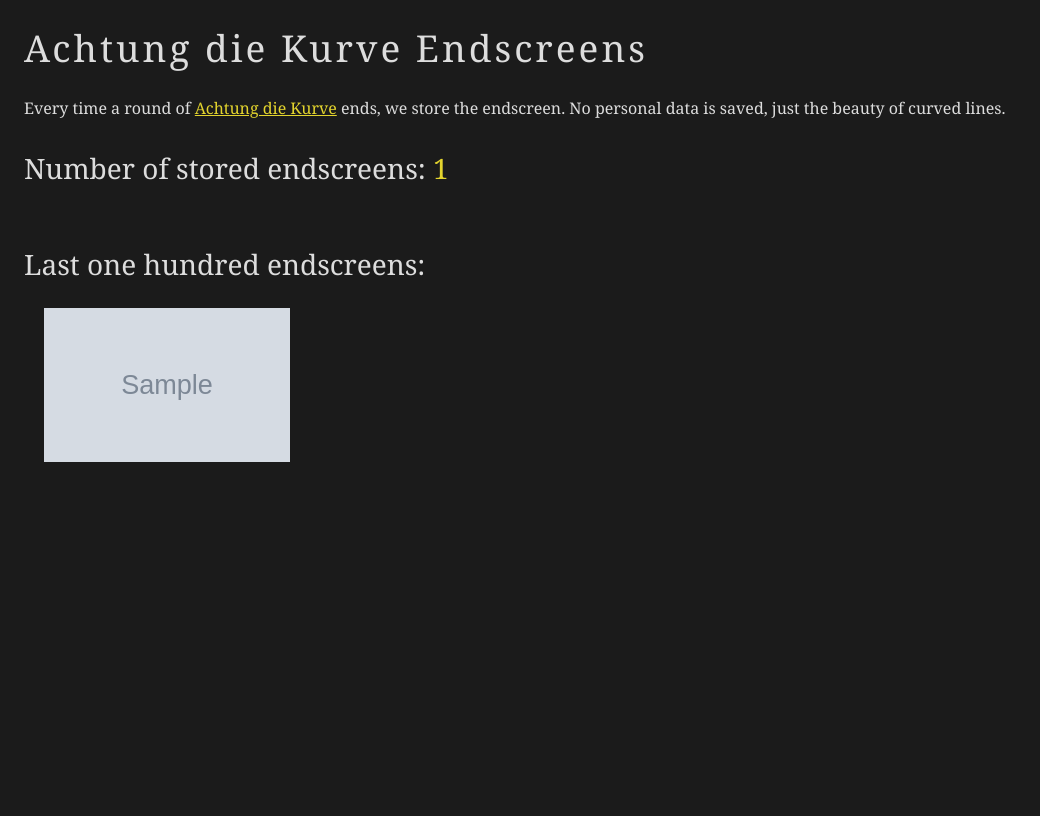
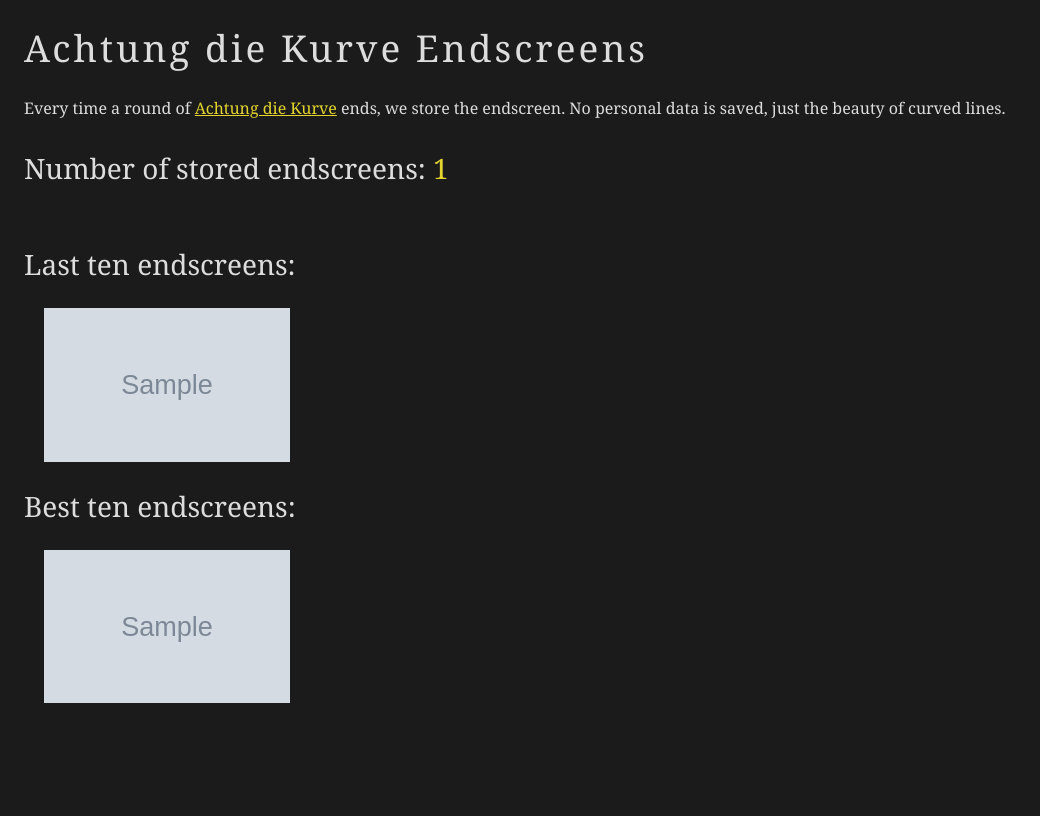
Before and after one commit to stravid/achtung-die-kurve, a PHP site: page /endscreens/index.php in a window 1280 px wide. Shown: the whole page, without its empty margins (0-1040 px from the left). Run offline with PHP 8.4, Linux system fonts and the light colour scheme; tables that the repository leaves empty or names only in its code hold one stand-in row (values such as "Sample post"); grey boxes marked "Sample" are stand-in pictures; a stand-in replaces the project's code that opens the database connection; some libraries are stand-ins or nearby versions.

Commit message:
Store key press count and display ten best screens

```diff
--- a/examples/html/endscreens/index.php
+++ b/examples/html/endscreens/index.php
@@ -9,7 +9,7 @@
   $count_statement->fetch();
   $count_statement->close();
 
-  $get_statement = $db->prepare("SELECT file_name FROM achtung_die_kurve_endscreens LIMIT 100");
+  $get_statement = $db->prepare("SELECT file_name FROM achtung_die_kurve_endscreens ORDER BY created_at DESC LIMIT 10");
   $get_statement->execute();
   $get_statement->bind_result($file_name);
 ?>
@@ -36,7 +36,7 @@
 
   <h2>Number of stored endscreens: <span class="yellow"><?php echo $count; ?></span></h2>
   <br><br>
-  <h2>Last one hundred endscreens:</h2>
+  <h2>Last ten endscreens:</h2>
 
 <?php
   while($get_statement->fetch()) {
@@ -46,5 +46,20 @@
   $get_statement->close();
 ?>
 
+  <br><br>
+  <h2 style="clear: both;">Best ten endscreens:</h2>
+
+<?php
+  $key_statement = $db->prepare("SELECT file_name FROM achtung_die_kurve_endscreens ORDER BY key_press_count DESC LIMIT 10");
+  $key_statement->execute();
+  $key_statement->bind_result($file_name);
+
+  while($key_statement->fetch()) {
+    echo '<a href="./' . $file_name . '"><img src="' . $file_name . '" width="20%" height="20%" style="float: left; margin: 20px;"></a>';
+  }
+
+  $key_statement->close();
+?>
+
 </body>
 </html>
--- a/examples/html/javascripts/script.js
+++ b/examples/html/javascripts/script.js
@@ -269,7 +269,7 @@
             $.ajax({
                 url: "./endscreens/save.php",
                 type: "POST",
-                data: { data: data },
+                data: { data: data, keyPressCount: keyPressCount },
                 success: function(response) {}
             });
 
```
Also changed, not shown: examples/html/endscreens/save.php (+4 -3 lines).
